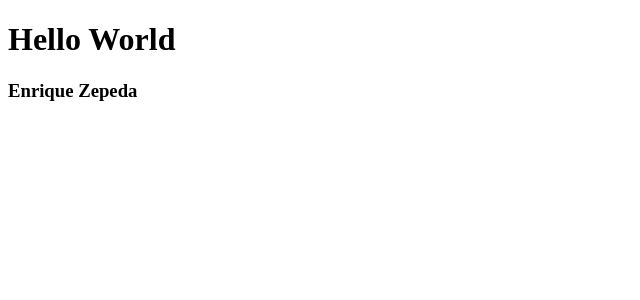
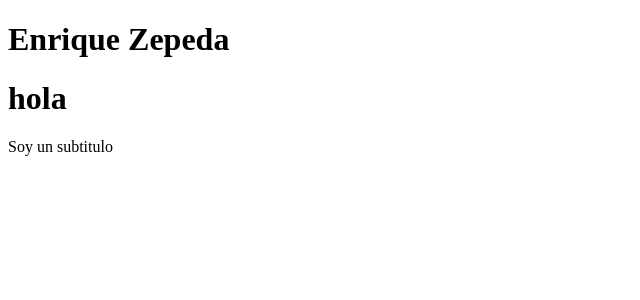
Before and after one commit to Enrique-Zepeda/React-De-cero-a-experto-Hooks-y-MERN, a React (Vite) app in the folder React/03-counter-app-vite/: page / in a window 1280 px wide. Shown: the top 300 px of the page, without its empty margins (0-640 px from the left). Built offline with nearby package versions, Linux system fonts and the light colour scheme.

Commit message:
Impresiones de variables en el HTML

```diff
--- a/React/03-counter-app-vite/src/FirstApp.jsx
+++ b/React/03-counter-app-vite/src/FirstApp.jsx
@@ -1,3 +1,17 @@
+// const newMessage = {
+//   message: "Hola Mundo",
+//   title: "Zepeda",
+// };
 export const FirstApp = () => {
-  return <h3>Enrique Zepeda</h3>;
+  const getMessage = () => {
+    return "hola";
+  };
+  return (
+    <>
+      {/* Si quisiera mandar a imprimir todo el objeto tendra que agregar JSON.stringify(Objeto) para poderlo imprimir o sino solo Objeto.Atributo*/}
+      {/* <code>{JSON.stringify(newMessage)}</code> */}
+      <h1>{getMessage()}</h1>
+      <p>Soy un subtitulo</p>
+    </>
+  );
 };
--- a/React/03-counter-app-vite/src/HelloWorldApp.jsx
+++ b/React/03-counter-app-vite/src/HelloWorldApp.jsx
@@ -3,7 +3,7 @@ import { FirstApp } from "./FirstApp";
 function HelloWorldApp() {
   return (
     <>
-      <h1>Hello World</h1>
+      <h1>Enrique Zepeda</h1>
       <FirstApp />
     </>
   );
```
